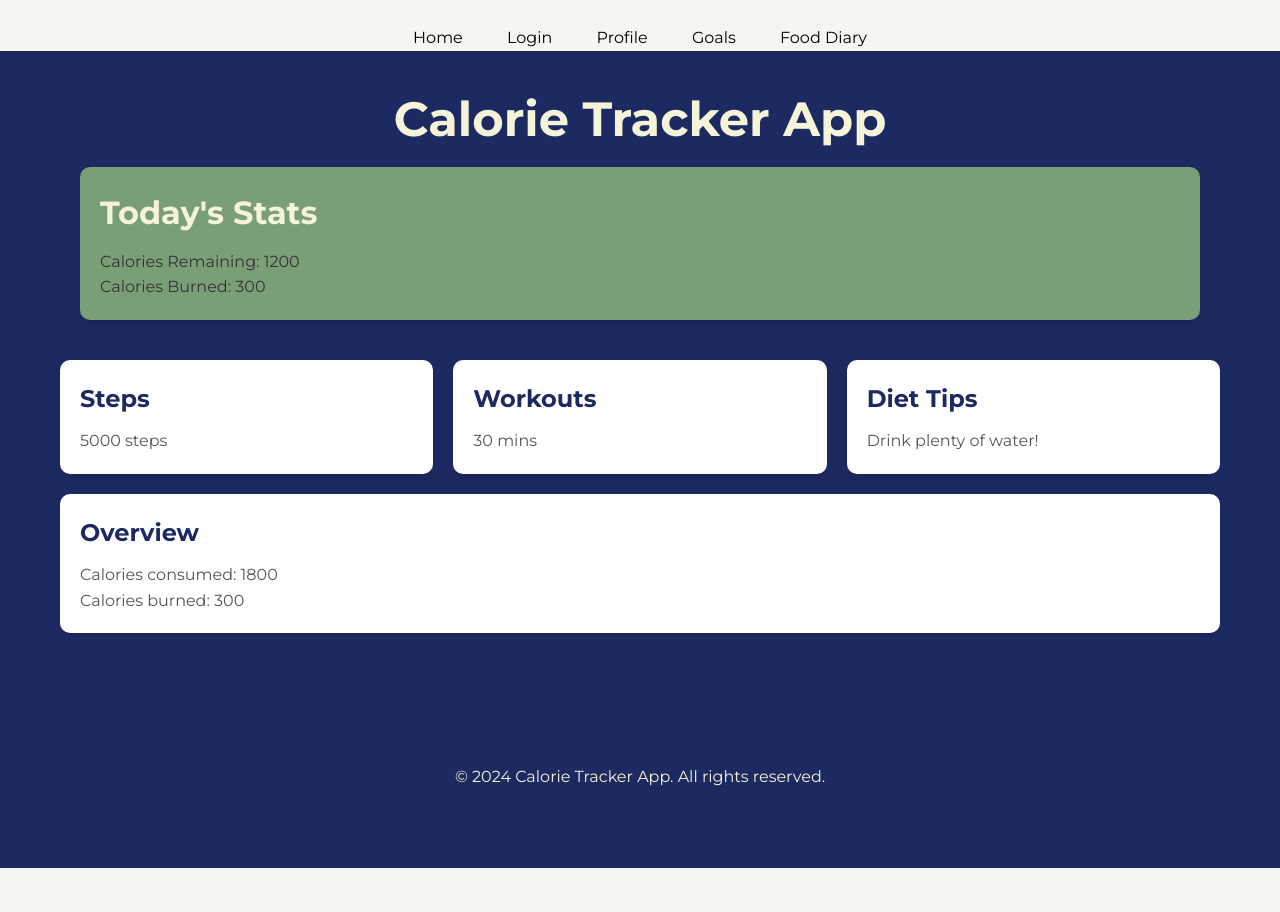
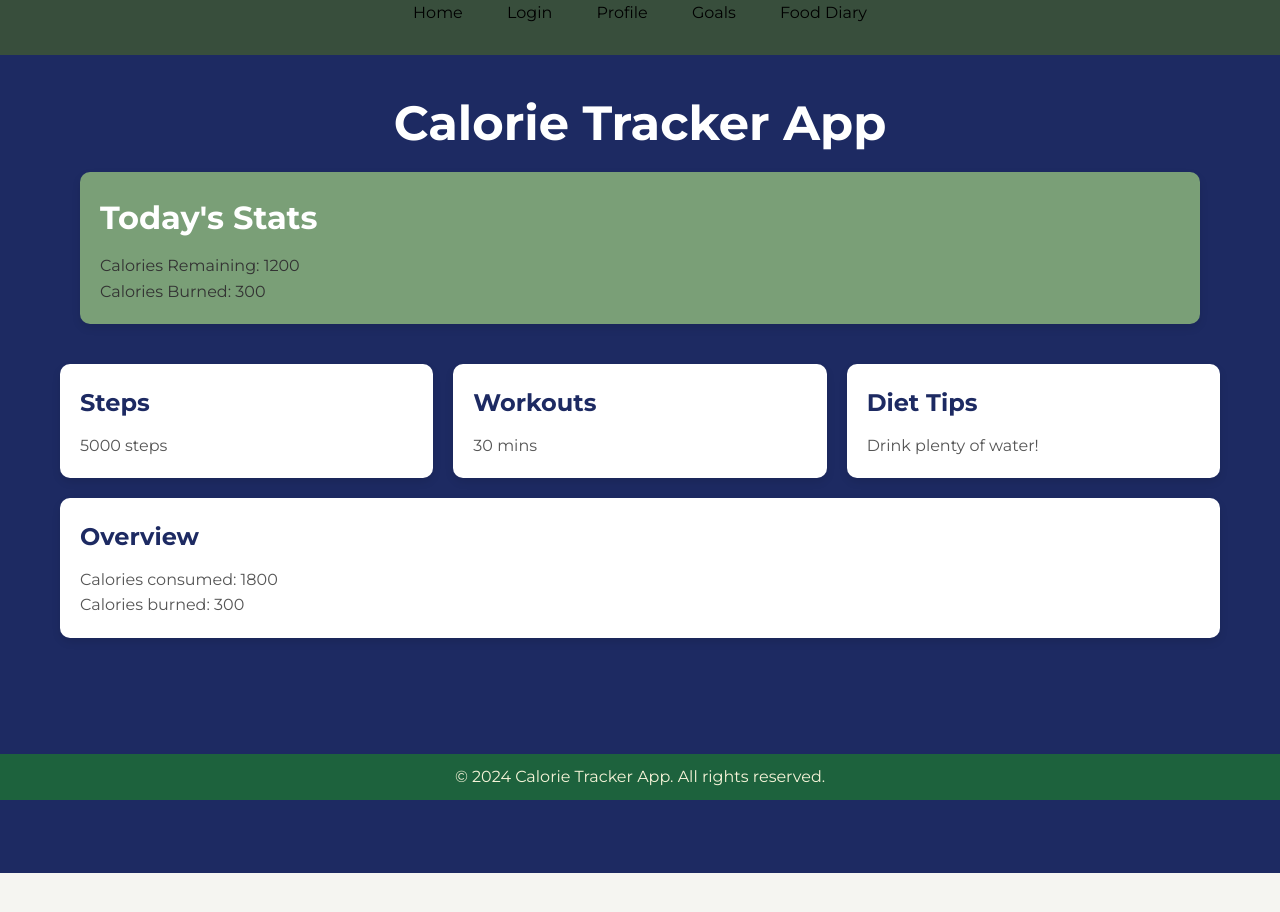
Before and after one commit to Jocygrajeda/finalprojectwdd330, a plain HTML site: page index.html in a window 1280 px wide. Drawn offline with Linux system fonts and the light colour scheme.

Commit message:
go back to fix position on the nav

```diff
--- a/css/style.css
+++ b/css/style.css
@@ -22,7 +22,7 @@ body {
 
 header {
     background-color: #1d2a62;
-    color: #f5f3d8;
+    color: #ffffff;
     padding: 10px 0;
 }
 
@@ -30,9 +30,12 @@ header h1 {
     font-size: 2.5rem;
     text-align: center;
 }
+
 nav {
-    margin-top: 25px;
+    background-color: #384e3c;
+    height: 55px;
 }
+
 nav ul {
     list-style-type: none;
     text-align: center;
@@ -103,7 +106,7 @@ footer {
     left: 0;
     bottom: 0;
     width: 100%;
-    background-color: #1d2a62;
+    background-color: #1d623d;
     color: #f5f3d8;
     padding: 10px 0;
     text-align: center;
```
